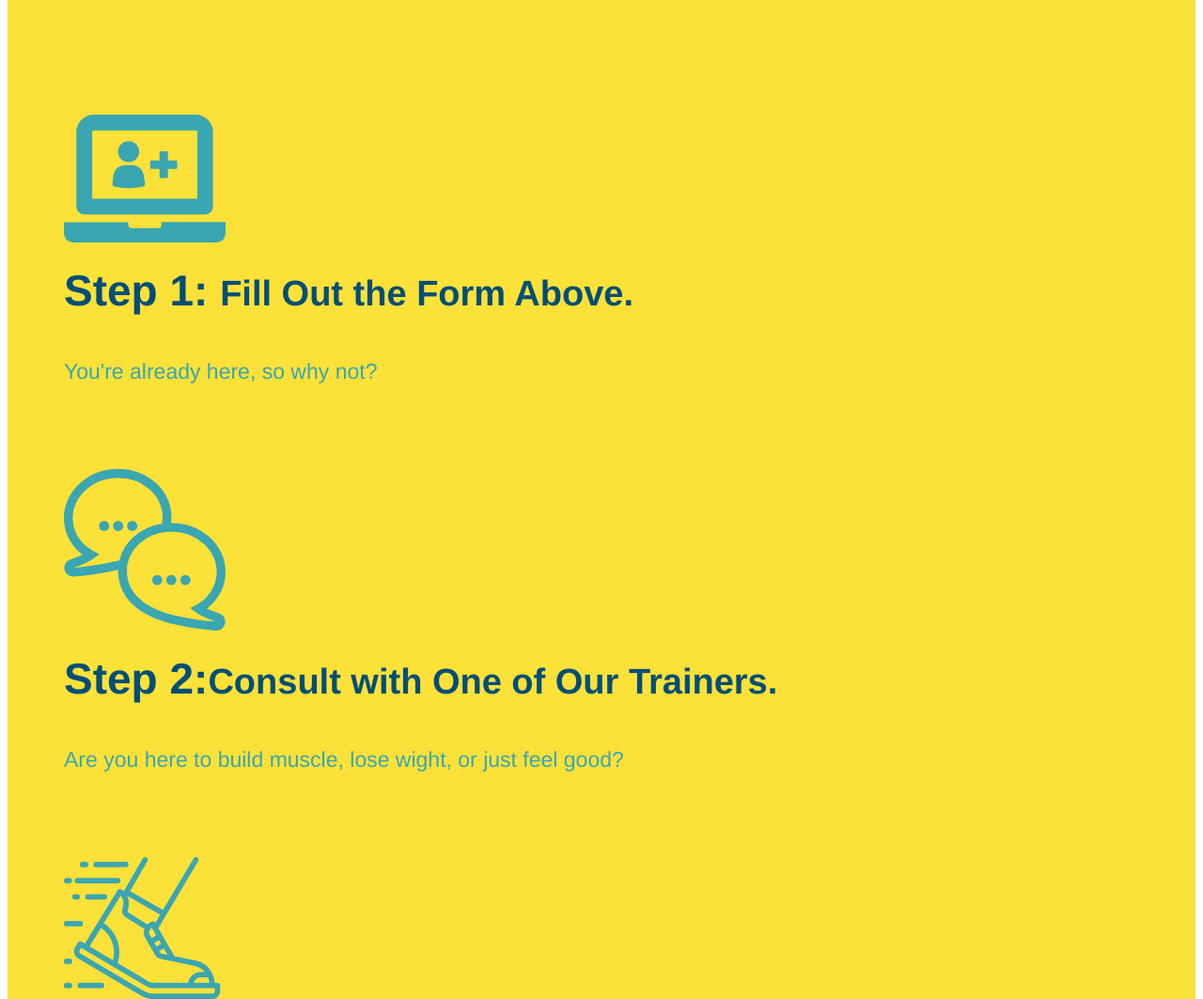
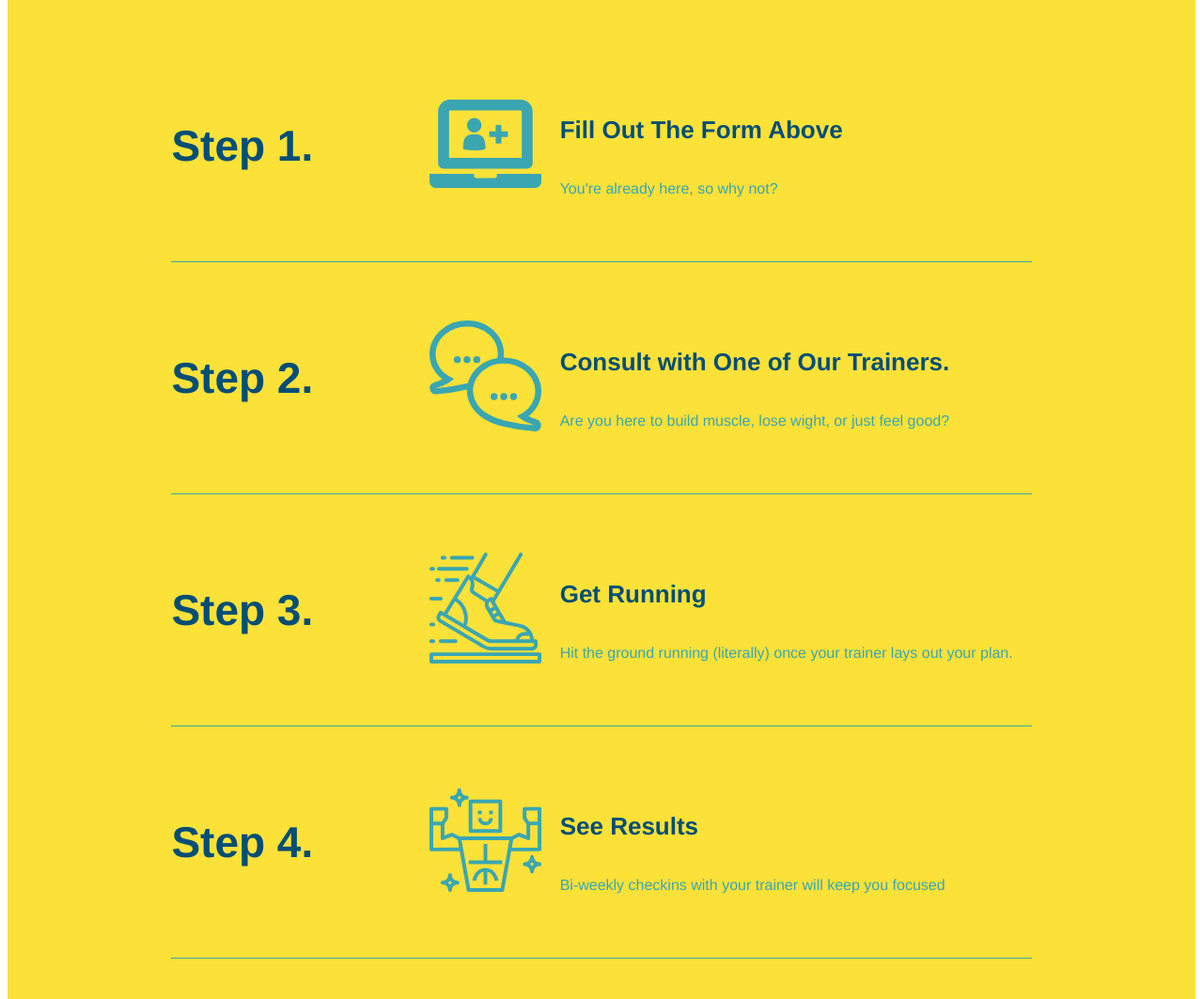
Before and after one commit to dani-hartley/run-buddy, a plain HTML site: page index.html in a window 1280 px wide. Shown: the part 1305-2368 px from the top of the page at 94% size. Drawn offline with Linux system fonts and the light colour scheme.

Commit message:
add flexbox to the steps

```diff
--- a/assets/css/style.css
+++ b/assets/css/style.css
@@ -150,33 +150,61 @@ section {
     text-alignL: center;
 }
 
+.step {
+    margin: 50px auto;
+    padding-bottom: 50px;
+    width: 80%;
+    border-bottom: 1px solid #39a6b2;
+    display: flex;
+    flex-wrap: wrap;
+    align-items: center;
+    justify-content: space-between;
+}
+
+.step h3 {
+    flex: 1 30%;
+}
+
+.step-info {
+    flex: 2 70%;
+    display: flex;
+    flex-wrap: wrap;
+    align-items: center;
+}
+
+.step-img {
+    flex: 1 12%;
+    margin-right: 20px;
+}
+
+.step-text {
+    flex: 12;
+}
+
+.stpe-img img {
+    max-width: 100%;
+}
+
 .steps {
     background: #fce138;
-}
-
-.steps div {
-    margin-bottom: 80px;
-}
-
-.steps img {
-    width: 15%;
-    margin: 10px 0;
 }
 
 .steps h3 {
     color: #024e76;
     font-size: 46px;
-    margin-top: 10px;
 }
 
-.steps p {
+.steps-text p {
     color: #39a6b2;
-    font-size: 23px;
+    font-size: 18px;
 }
 
-.steps span {
-    font-size: 38px;
+.step-text h4 {
+    font-size: 26px;
+    line-height: 1.5;
+    color: #024e76;
 }
+
 .section-title {
     font-size: 55px;
     color: #024e76;
--- a/index.html
+++ b/index.html
@@ -36,13 +36,14 @@
 
   <!-- hero/jumbotron -->
   <section class="hero">
-    <div class ="hero-cta">
+    <div class="hero-cta">
       <h2>Start Building Habits.</h2>
       <p>
         Lorem ipsum dolor sit amet consectetur, adipisicing elit. Illum, perferendis hic impedit,
         ad earum alias iusto animi fugiat odit quo unde vel pariatur? Totam enim ab delectus consectetur rerum nihil?
       </p>
     </div>
+
     <div class="hero-form">
       <h3>Get Started Today</h3>
       <p>Fill out this form and one of our trainers will schedule a consult</p>
@@ -77,51 +78,80 @@
 
   <!-- "what we do" section -->
   <section id="what-we-do" class="intro">
-    <!--Wrap every h2 with a class of "section-title" in this div! -->
     <div= class="flex-row">
       <h2 class="section-title primary-border">What We Do</h2>
       </div>
       <div class="flex-row">
         <p>
-      butcher selfies chambry shabby chic gentrify readymade yr Echo Park XOXO Tumblr normcore Banksy direct trade Blue
-      Bottle chillwave you probably haven't heard of them single-origin coffee Vice fanny pack fixie Odd Future Austin
+          butcher selfies chambry shabby chic gentrify readymade yr Echo Park XOXO Tumblr normcore Banksy direct trade
+          Blue
+          Bottle chillwave you probably haven't heard of them single-origin coffee Vice fanny pack fixie Odd Future
+          Austin
           fingerstache pickled twee synth Wes Anderson Thundercats viral bitters flannel meggings narwhal Marfa Schlitz
           sustainable Intelligentsia umami deep v craft
         </p>
       </div>
   </section>
+  <!--end "what we do"-->
 
   <!-- "what you do" section -->
   <section id="what-you-do" class="steps">
-    <div class ="flex-row">
+    <div class="flex-row">
       <h2 class="section-title secondary-border">What You Do</h2>
     </div>
 
-    <div>
     <!-- insert this img element-->
+    <div class="step">
+      <h3>Step 1.</h3>
+      <div class="step-info">
+        <div class="step-img">
           <img src="./assets/images/01-04-svgs/step-1.svg" alt="" />
-      <h3>Step 1: <span>Fill Out the Form Above.</span></h3>
+        </div>
+        <div class="step-text">
+          <h4>Fill Out The Form Above</h4>
           <p>You're already here, so why not?</p>
         </div>
+      </div>
+    </div>
 
-    <div>
+    <div class="step">
+      <h3>Step 2.</h3>
+      <div class="step-info">
+        <div class="step-img">
           <img src="./assets/images/01-04-svgs/step-2.svg" alt="" />
-      <h3>Step 2:<span>Consult with One of Our Trainers.</span></h3>
+        </div>
+        <div class="step-text">
+          <h4>Consult with One of Our Trainers.</h4>
           <p>Are you here to build muscle, lose wight, or just feel good?</p>
         </div>
-
-    <div>
+      </div>
+    </div>
+    <div class="step">
+      <h3>Step 3.</h3>
+      <div class="step-info">
+        <div class="step-img">
           <img src="./assets/images/01-04-svgs/step-3.svg" alt="" />
-      <h3><span>Step 3: Get Running.</span></h3>
-      <p> Hit the ground running (literally) once your trainer lays out your plan.</p>
         </div>
-
-    <div>
+        <div class="step-text">
+          <h4>Get Running</h4>
+          <p>Hit the ground running (literally) once your trainer lays out your plan.</p>
+        </div>
+      </div>
+    </div>
+    <div class="step">
+      <h3>Step 4.</h3>
+      <div class="step-info">
+        <div class="step-img">
           <img src="./assets/images/01-04-svgs/step-4.svg" alt="" />
-      <h3><span>Step 4: See Results.</span></h3>
+        </div>
+        <div class="step-text">
+          <h4>See Results</h4>
           <p>Bi-weekly checkins with your trainer will keep you focused</p>
         </div>
+      </div>
+    </div>
   </section>
+  <!-- "what you do" end -->
 
   <!-- "meet the trainers" section -->
   <section id="your-trainers" class="trainers">
```
Lines whose indentation alone changed are shown as unchanged.
